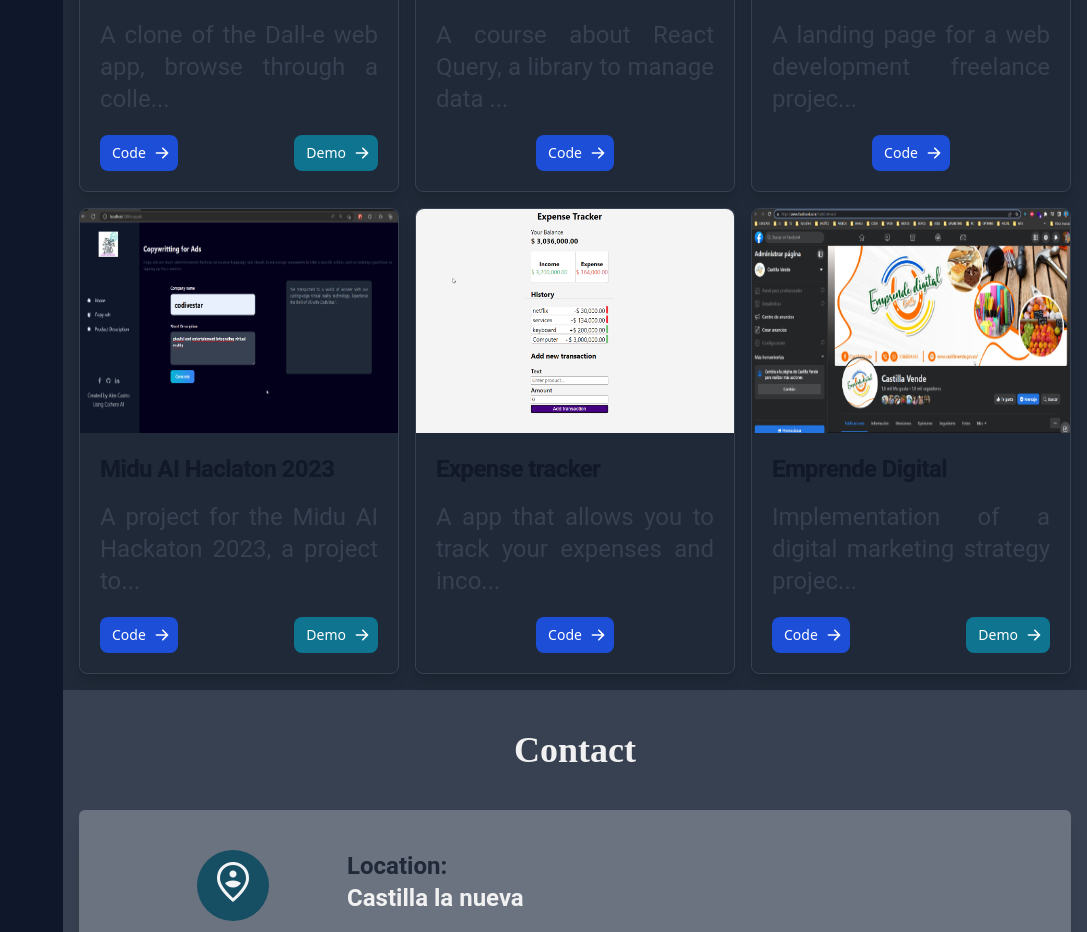
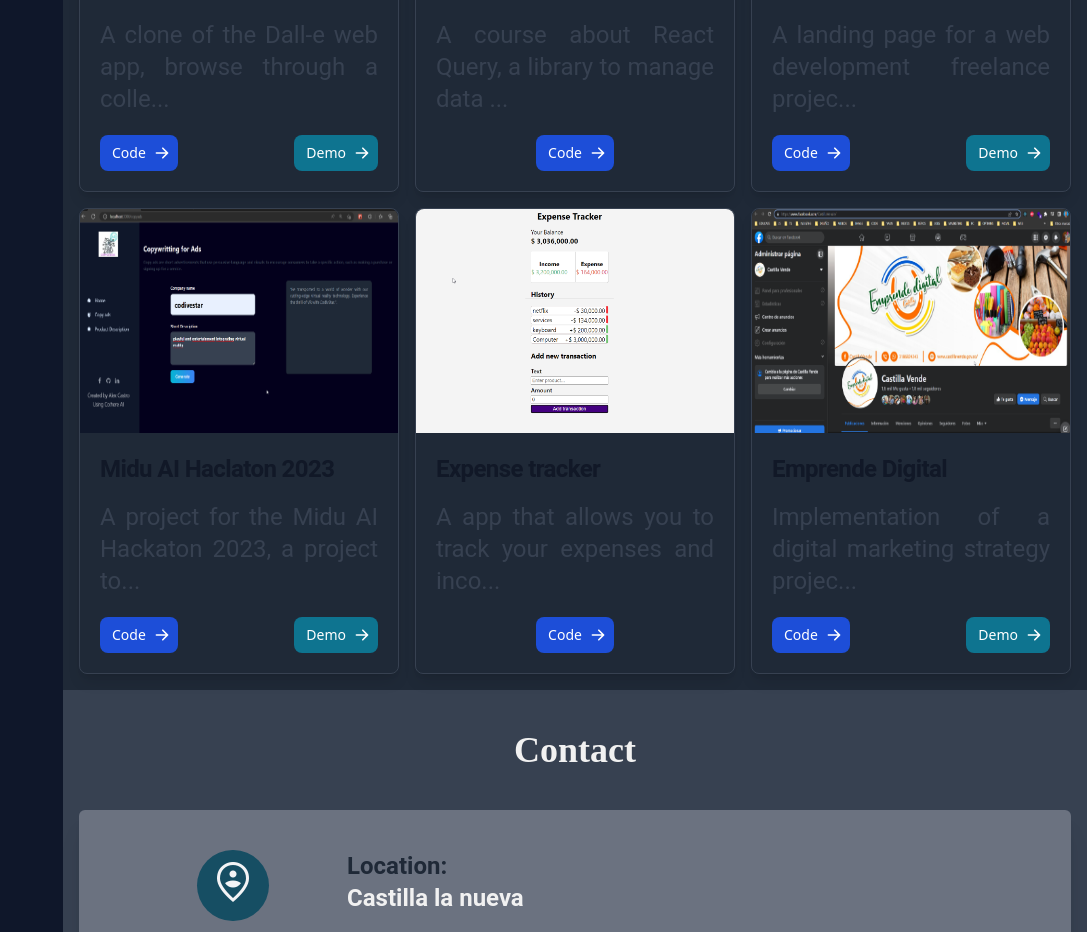
Before and after one commit to Alexcastr/my-portfolio, a Next.js app: page / in a window 1280 px wide. Shown: the part 3060-3992 px from the top of the page, without its empty margins (193-1280 px from the left). Built offline with nearby package versions, Linux system fonts and the light colour scheme.

Commit message:
updating the curriculum, adding the url landing page

```diff
--- a/components/About.tsx
+++ b/components/About.tsx
@@ -18,7 +18,7 @@ export const About = () => {
             University, I have emphasis on digital marketing and web development
             using the MERC stack and Next js framework.
           </p>
-          <Link href="/hoja_vida_2023.pdf" legacyBehavior>
+          <Link href="/latest_curriculum2023.pdf" legacyBehavior>
             <a target="_blank" rel="noreferrer" className="rounded rounded-md bg-gray-800 text-white p-3 hover:bg-gray-200 hover:text-black transition">
               Download CV
             </a>
--- a/services/projects.json
+++ b/services/projects.json
@@ -45,7 +45,7 @@
   "id": "6",
   "title": "Web landing page",
   "githubUrl": "https://github.com/Alexcastr/web-ladingpage",
-  "demoUrl": "",
+  "demoUrl": "https://bootcamb-web.vercel.app",
   "description": "A landing page for a web development freelance project.",
   "image": "/course-landing-page.png"
  },
```
Also changed, not shown: 2 other files (tests, documents, lock files or other folders).
